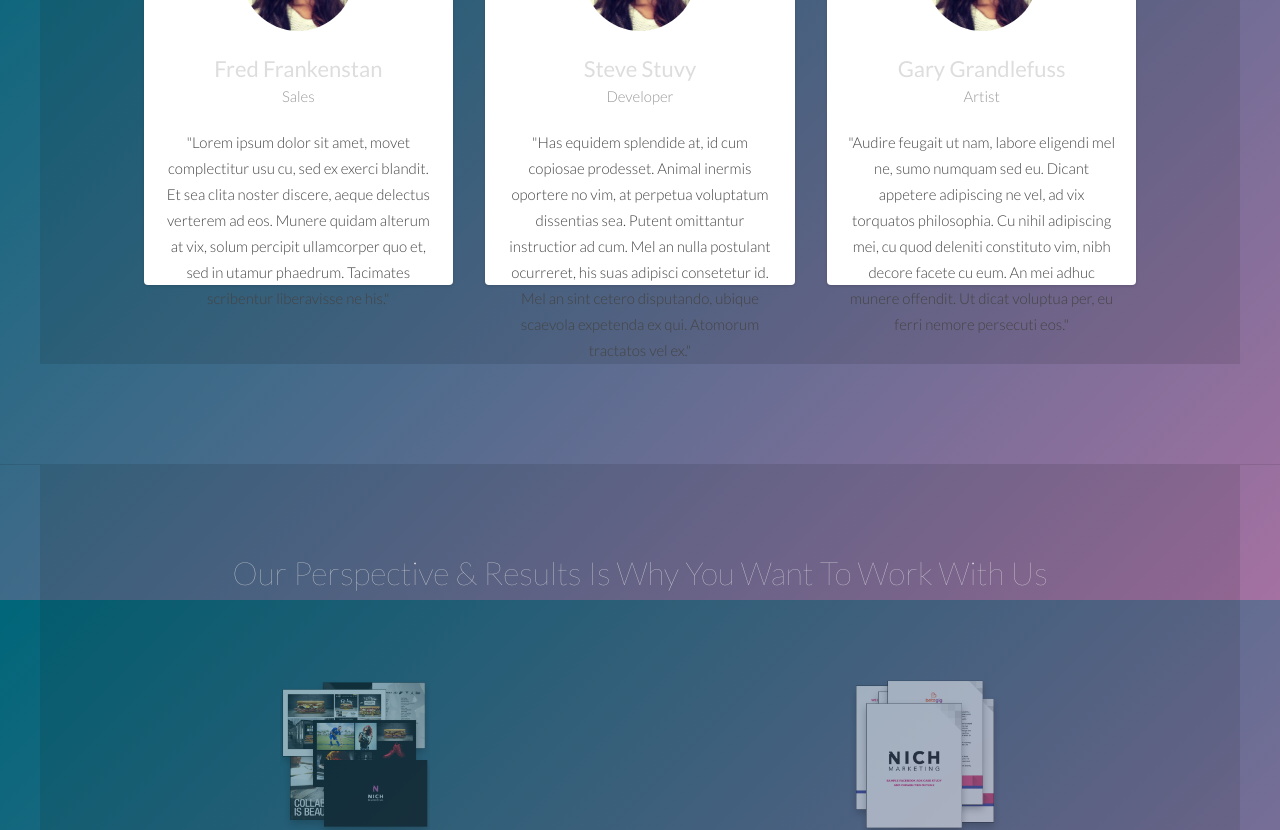
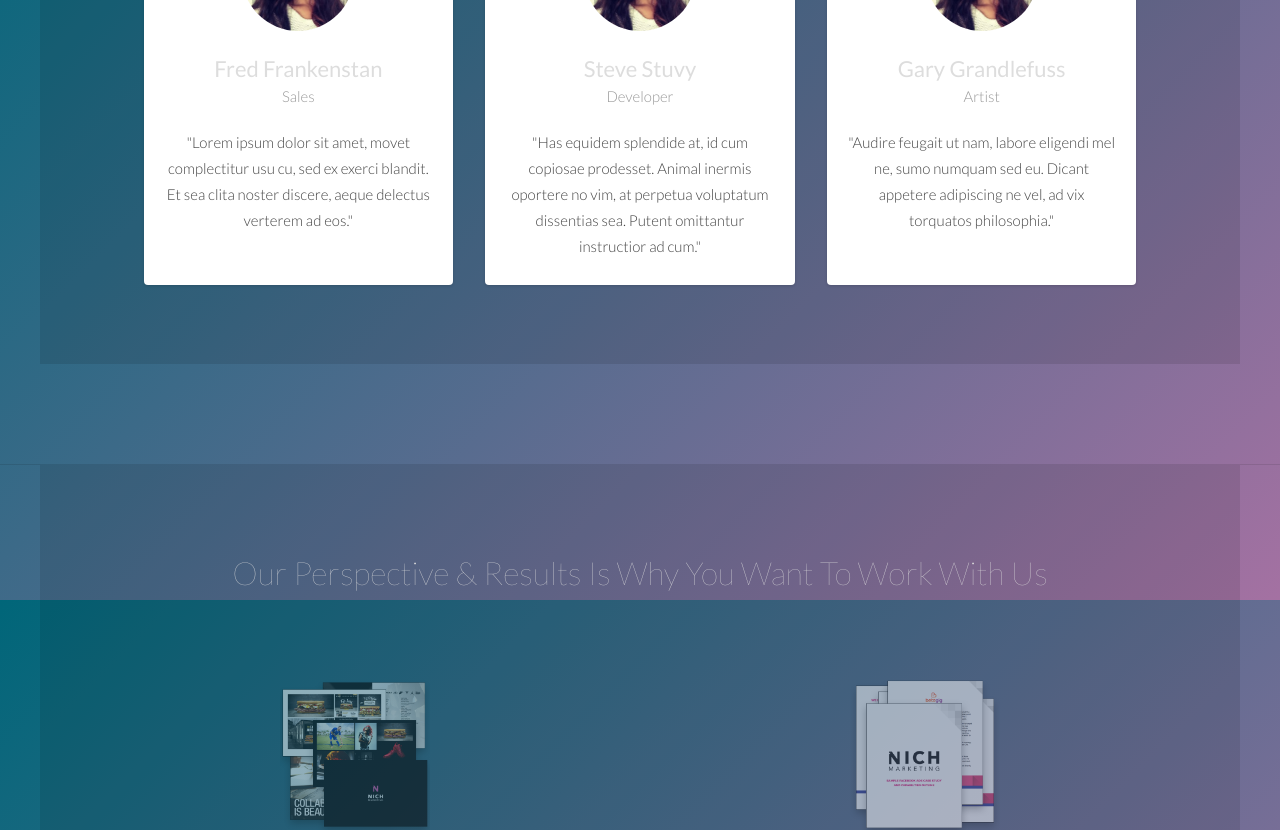
Before and after one commit to gammacrucisa/depot-angular, an Angular app: page / in a window 1280 px wide. Shown: the part 1800-2630 px from the top of the page. Built offline with nearby package versions, Linux system fonts and the light colour scheme; a web font is replaced by a local one.

Commit message:
small edit of staff text

```diff
--- a/src/app/app.component.ts
+++ b/src/app/app.component.ts
@@ -39,7 +39,7 @@ export class AppComponent implements OnInit {
     ];
 
     ngOnInit() {
-        setTimeout(() => this.changeState(), 10);
+        setTimeout(() => this.changeState(), 6000);
         console.log('hola');
     }
 
--- a/src/app/app.footer.component.ts
+++ b/src/app/app.footer.component.ts
@@ -7,8 +7,8 @@ import { Component } from '@angular/core';
 })
 export class FooterComponent {
   title = 'Footer'; // Not being used.
-  supportEmail = 'support@intro.com';
-  supportPhone = '1.800.345.3949';
+  supportEmail = 'support@nich.com';
+  supportPhone = '424.278.0977';
   currentYear = new Date().getFullYear() + 10;
 
   onClick() {
--- a/src/app/app.staff.component.ts
+++ b/src/app/app.staff.component.ts
@@ -20,26 +20,22 @@ export class StaffComponent implements OnInit {
             "first": "Fred",
             "last": "Frankenstan",
             "role": "Sales",
-            "bio": "Lorem ipsum dolor sit amet, movet complectitur usu cu, sed ex exerci blandit. Et sea clita noster discere, aeque delectus verterem ad eos. Munere quidam alterum at vix, solum percipit ullamcorper quo et, sed in utamur phaedrum. Tacimates scribentur liberavisse ne his."
+            "bio": "Lorem ipsum dolor sit amet, movet complectitur usu cu, sed ex exerci blandit. Et sea clita noster discere, aeque delectus verterem ad eos."
         },
         {
             "id": 1,
             "first": "Steve",
             "last": "Stuvy",
             "role": "Developer",
-            "bio": "Has equidem splendide at, id cum copiosae prodesset. Animal inermis oportere no vim, at perpetua voluptatum dissentias sea. Putent omittantur instructior ad cum. Mel an nulla postulant ocurreret, his suas adipisci consetetur id. Mel an sint cetero disputando, ubique scaevola expetenda ex qui. Atomorum tractatos vel ex."
+            "bio": "Has equidem splendide at, id cum copiosae prodesset. Animal inermis oportere no vim, at perpetua voluptatum dissentias sea. Putent omittantur instructior ad cum."
         },
         {
             "id": 2,
             "first": "Gary",
             "last": "Grandlefuss",
             "role": "Artist",
-            "bio": "Audire feugait ut nam, labore eligendi mel ne, sumo numquam sed eu. Dicant appetere adipiscing ne vel, ad vix torquatos philosophia. Cu nihil adipiscing mei, cu quod deleniti constituto vim, nibh decore facete cu eum. An mei adhuc munere offendit. Ut dicat voluptua per, eu ferri nemore persecuti eos."
+            "bio": "Audire feugait ut nam, labore eligendi mel ne, sumo numquam sed eu. Dicant appetere adipiscing ne vel, ad vix torquatos philosophia."
         }
     ]
   };
-
-  refreshStaff() {
-    this.staffService.discoverStaff().subscribe(data => { this.staff = data; });
-  }
 }
```
